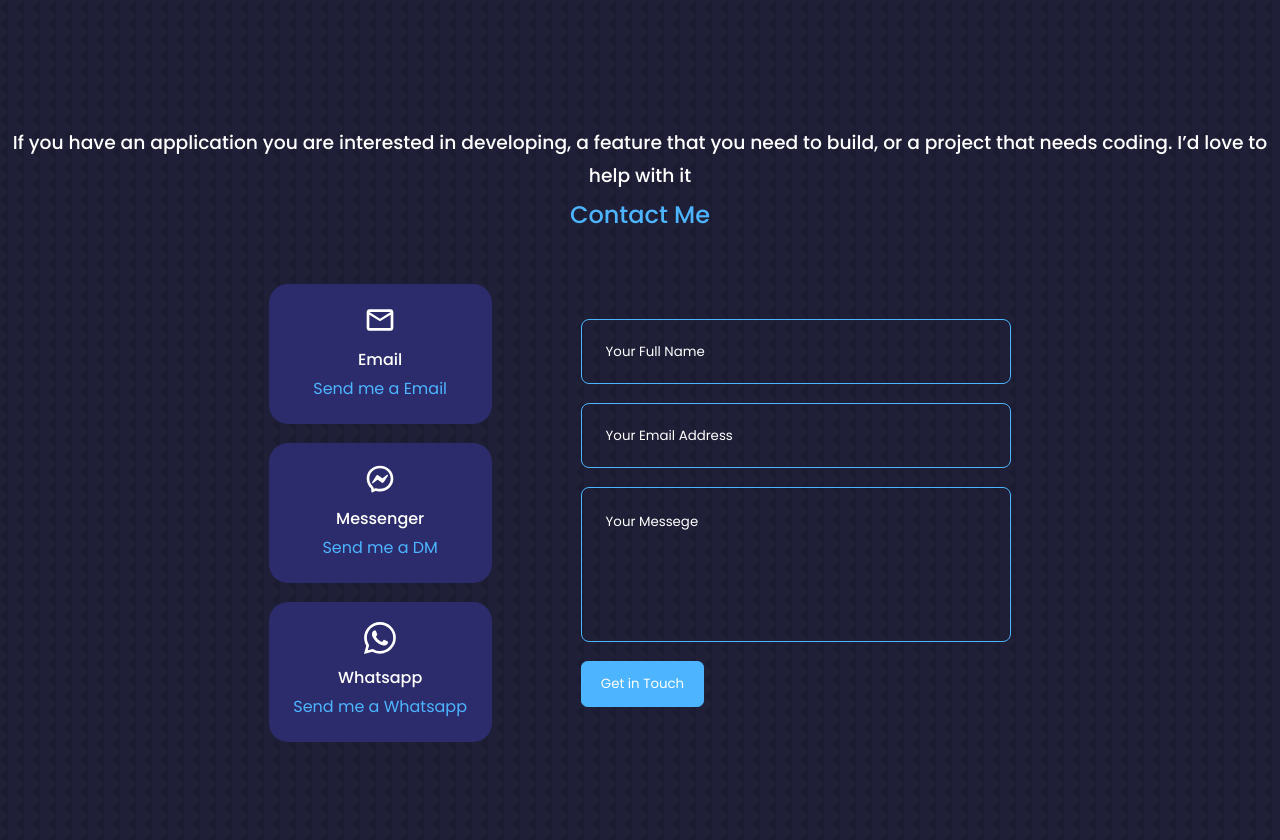
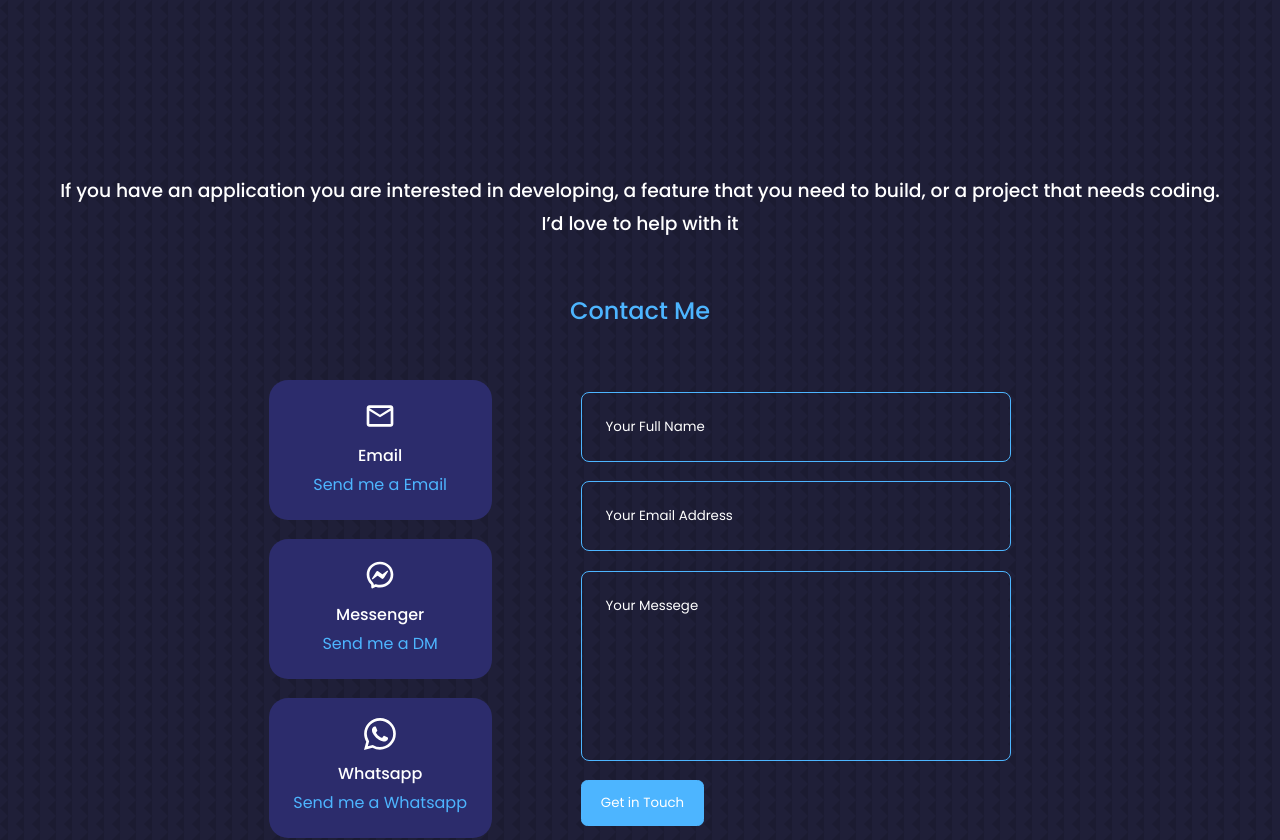
Before and after one commit to Krishnabot/Portfolio-React, a React (Create React App) app: page / in a window 1280 px wide. Shown: the part 3920-4760 px from the top of the page. Built offline with nearby package versions, Linux system fonts and the light colour scheme.

Commit message:
Adjust Padding in Contact Section

```diff
--- a/src/features/Contact/contact.css
+++ b/src/features/Contact/contact.css
@@ -1,3 +1,7 @@
+#contact > h3 {
+  padding: 3rem;
+}
+
 .container.contact__container {
   width: 58%;
   display: grid;
@@ -49,6 +53,7 @@ textarea {
   border: 1px solid var(--color-primary);
   resize: none;
   color: var(--color-white);
+  font-family: 'Poppins', sans-serif
 }
 
 form > button {
```
